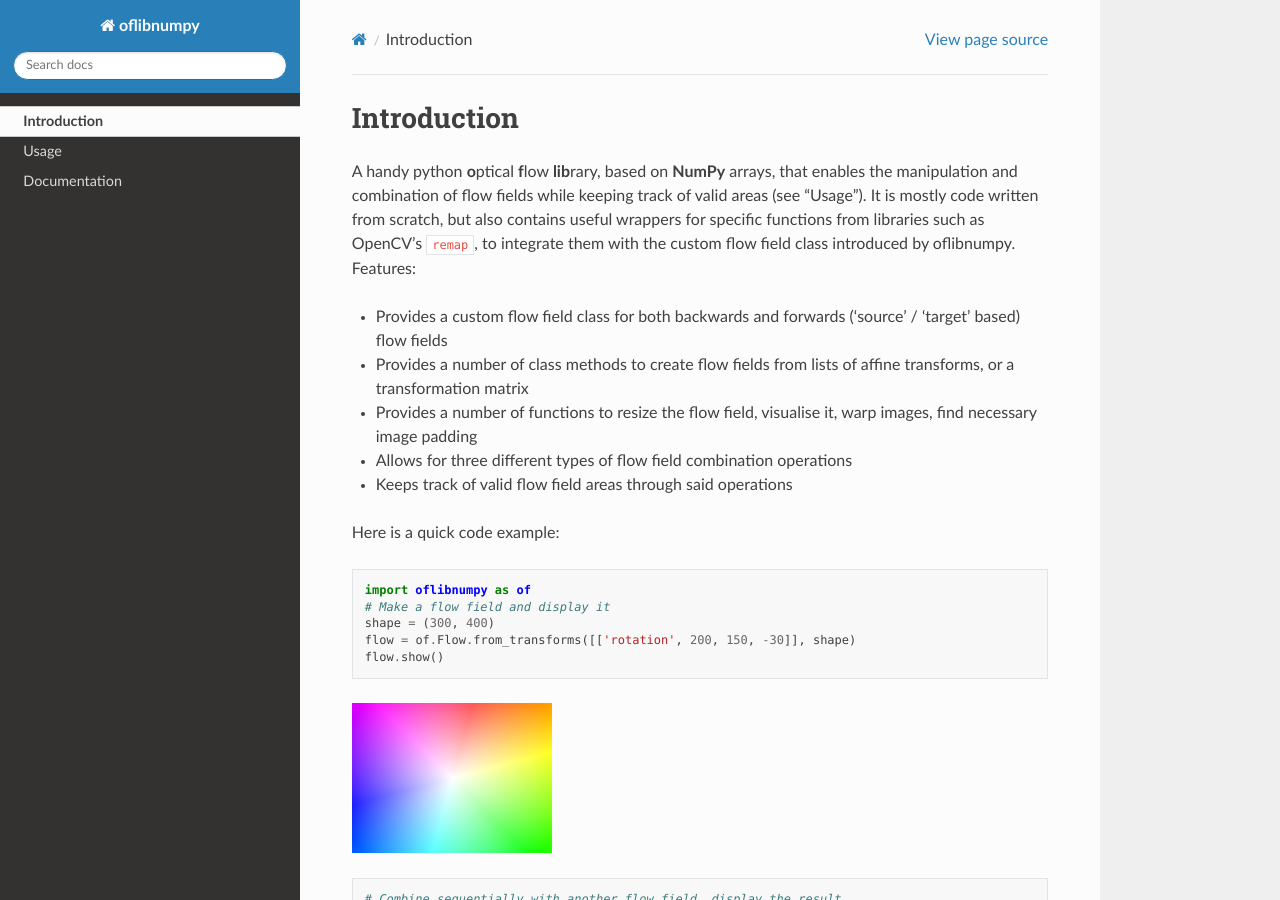
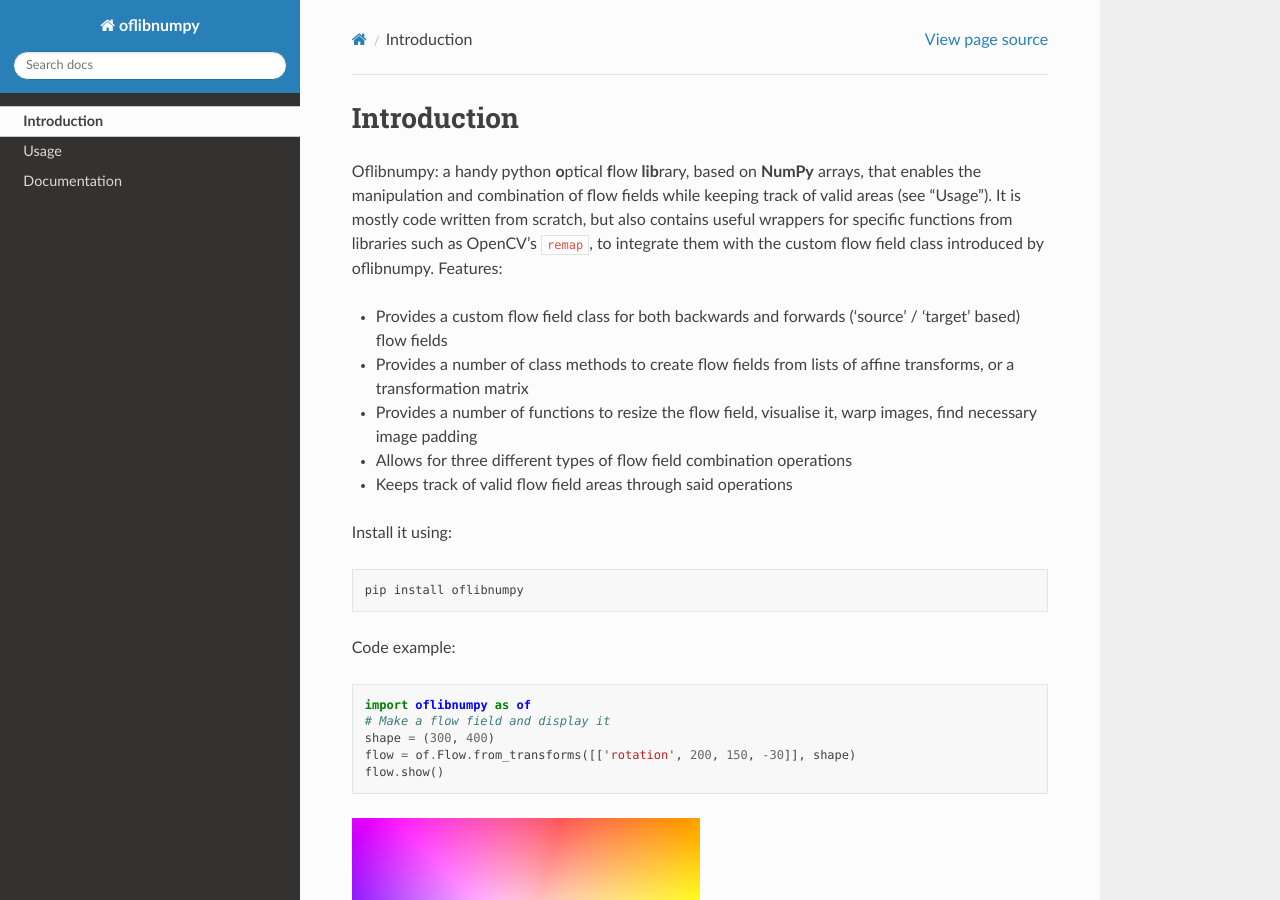
Before and after one commit to CSRavasio/oflibnumpy, a Sphinx documentation site: the page built from docs/intro.rst, in a window 1280 px wide and 900 px high. Built offline with Sphinx 7.4.7 and the Read the Docs theme 2.0.0, drawn with Linux system fonts in a browser that asks for light colours; pages that are not in the unit, such as notebooks, are missing from menus.

Commit message:
docs/intro.rst update

```diff
--- a/docs/intro.rst
+++ b/docs/intro.rst
@@ -1,6 +1,6 @@
 Introduction
 ============
-A handy python **o**\ ptical **f**\ low **lib**\ rary, based on **NumPy** arrays, that enables the manipulation and
+Oflibnumpy: a handy python **o**\ ptical **f**\ low **lib**\ rary, based on **NumPy** arrays, that enables the manipulation and
 combination of flow fields while keeping track of valid areas (see "Usage"). It is mostly code written from scratch,
 but also contains useful wrappers for specific functions from libraries such as OpenCV's ``remap``, to integrate them
 with the custom flow field class introduced by oflibnumpy. Features:
@@ -11,7 +11,13 @@ with the custom flow field class introduced by oflibnumpy. Features:
 - Allows for three different types of flow field combination operations
 - Keeps track of valid flow field areas through said operations
 
-Here is a quick code example:
+Install it using:
+
+.. code-block::
+
+   pip install oflibnumpy
+
+Code example:
 
 .. code-block:: python
 
@@ -22,7 +28,7 @@ Here is a quick code example:
     flow.show()
 
 .. image:: ../docs/_static/flow_rotation.png
-  :width: 200
+  :width: 50%
   :alt: Visualisation of optical flow representing a rotation
 
 .. code-block:: python
@@ -33,7 +39,7 @@ Here is a quick code example:
     result.show(show_mask=True, show_mask_borders=True)
 
 .. image:: ../docs/_static/flow_translated_rotation.png
-  :width: 200
+  :width: 50%
   :alt: Visualisation of optical flow representing a rotation, translated to the right
 
 .. code-block:: python
@@ -41,5 +47,5 @@ Here is a quick code example:
     result.show_arrows(show_mask=True, show_mask_borders=True)
 
 .. image:: ../docs/_static/flow_translated_rotation_arrows.png
-  :width: 200
+  :width: 50%
   :alt: Visualisation of optical flow representing a rotation, translated to the right
```
